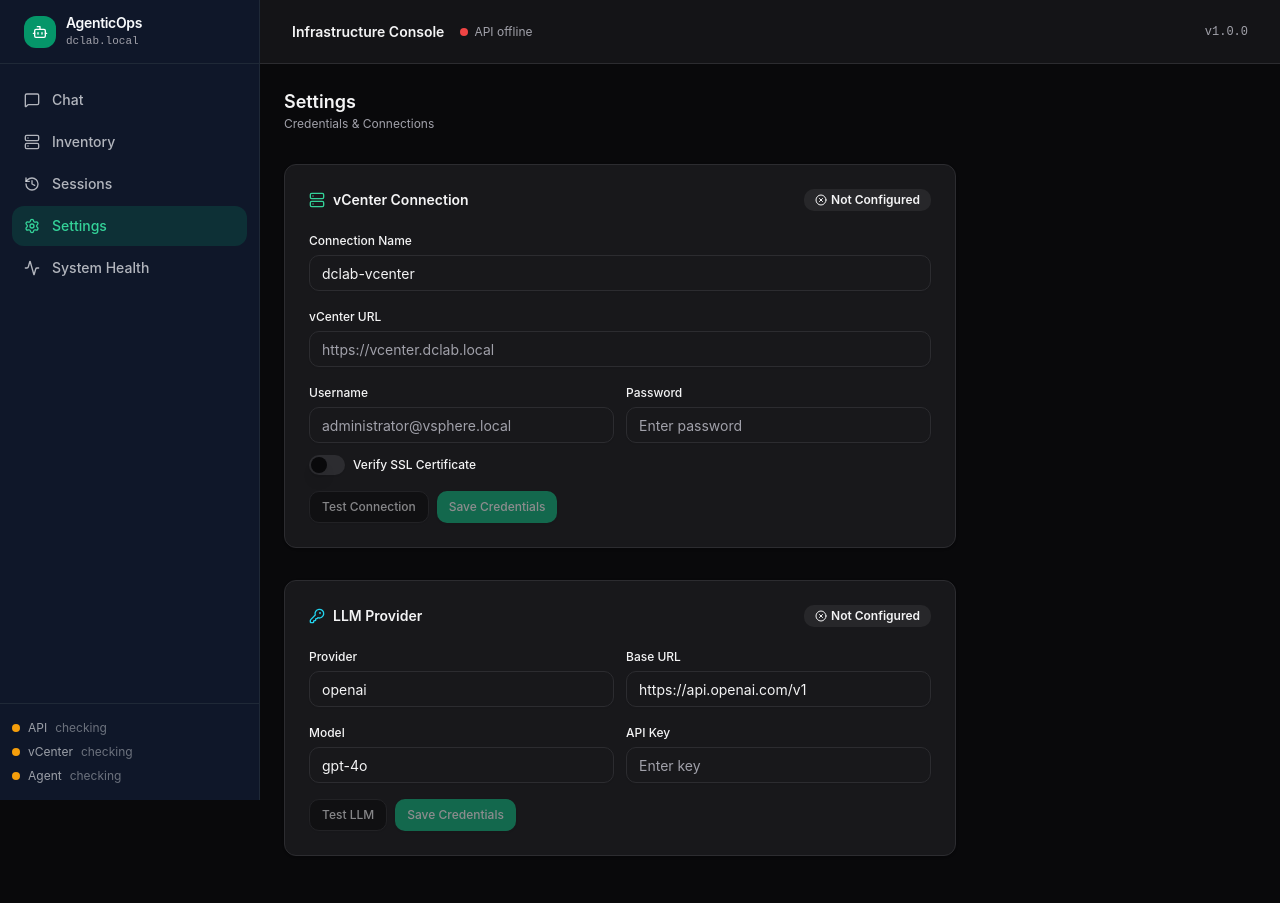
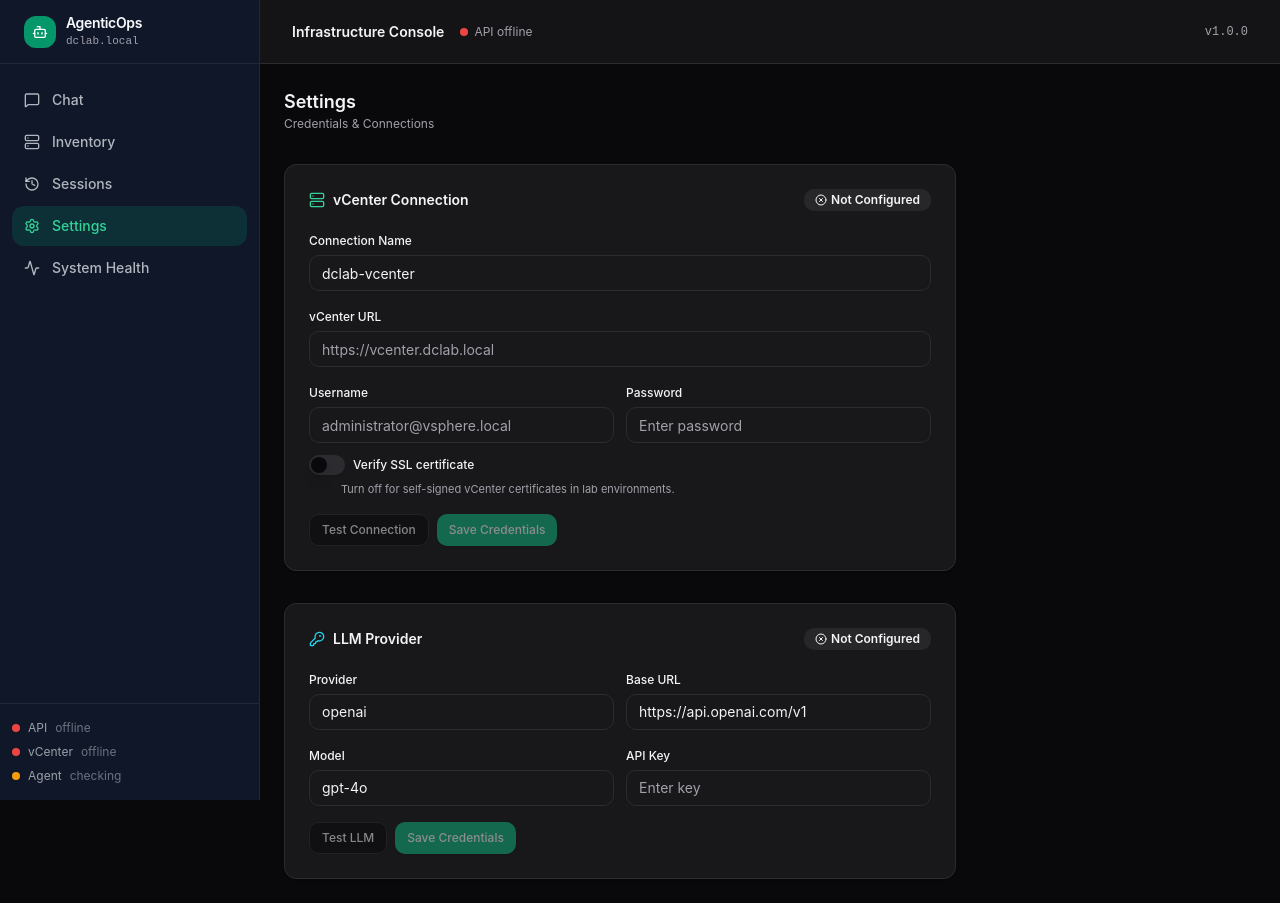
Before and after one commit to Achi-456/mcp-vcenter-agent, a Next.js app in the folder apps/frontend/: page /settings in a window 1280 px wide. Before the commit the page ends 880 px from the top, so only its background shows below. Built offline with nearby package versions, Linux system fonts and the light colour scheme; no server answers.

Commit message:
fix: settings UI improvements — disable save without password, live sidebar status, timestamps

```diff
--- a/apps/frontend/app/settings/page.tsx
+++ b/apps/frontend/app/settings/page.tsx
@@ -150,7 +150,7 @@ export default function SettingsPage() {
             <p><span className="text-muted-foreground">URL:</span> <span className="font-mono-code">{vcStatus.vcenter_url}</span></p>
             <p><span className="text-muted-foreground">User:</span> <span className="font-mono-code">{vcStatus.username_hint}</span></p>
             <p><span className="text-muted-foreground">Password:</span> {vcStatus.password_set ? "Saved" : "Not saved"}</p>
-            <p><span className="text-muted-foreground">Last Test:</span> {vcStatus.last_test_status || "Never"}</p>
+            <p><span className="text-muted-foreground">Last Test:</span> {vcStatus.last_test_status || "Never"}{vcStatus.last_tested_at ? ` — ${new Date(vcStatus.last_tested_at).toLocaleString()}` : ""}</p>
           </div>
         )}
 
@@ -173,9 +173,14 @@ export default function SettingsPage() {
               <Input className="h-9 text-sm" type="password" placeholder={vcStatus?.configured ? "Replace password" : "Enter password"} value={vcForm.password} onChange={(e) => setVcForm((p) => ({ ...p, password: e.target.value }))} />
             </div>
           </div>
-          <div className="flex items-center space-x-2">
-            <Switch id="vc-ssl" checked={vcForm.verify_ssl} onCheckedChange={(v) => setVcForm((p) => ({ ...p, verify_ssl: v }))} />
-            <Label htmlFor="vc-ssl" className="text-xs">Verify SSL Certificate</Label>
+          <div className="space-y-1.5">
+            <div className="flex items-center space-x-2">
+              <Switch id="vc-ssl" checked={vcForm.verify_ssl} onCheckedChange={(v) => setVcForm((p) => ({ ...p, verify_ssl: v }))} />
+              <Label htmlFor="vc-ssl" className="text-xs">Verify SSL certificate</Label>
+            </div>
+            <p className="text-[11px] text-muted-foreground pl-8">
+              Turn off for self-signed vCenter certificates in lab environments.
+            </p>
           </div>
         </div>
 
@@ -183,7 +188,7 @@ export default function SettingsPage() {
           <Button variant="outline" size="sm" onClick={vcTest} disabled={vcTesting || !vcForm.vcenter_url || !vcForm.username || !vcForm.password}>
             {vcTesting ? "Testing..." : "Test Connection"}
           </Button>
-          <Button size="sm" onClick={vcSave} disabled={vcSaving || !vcForm.vcenter_url || !vcForm.username || !vcForm.password}>
+          <Button size="sm" onClick={vcSave} disabled={vcSaving || !vcForm.password}>
             {vcSaving ? "Saving..." : "Save Credentials"}
           </Button>
           {vcStatus?.configured && (
@@ -215,7 +220,7 @@ export default function SettingsPage() {
             <p><span className="text-muted-foreground">Provider:</span> {llmStatus.provider}</p>
             <p><span className="text-muted-foreground">Model:</span> <span className="font-mono-code">{llmStatus.model}</span></p>
             <p><span className="text-muted-foreground">API Key:</span> {llmStatus.api_key_set ? "Saved" : "Not saved"}</p>
-            <p><span className="text-muted-foreground">Last Test:</span> {llmStatus.last_test_status || "Never"}</p>
+            <p><span className="text-muted-foreground">Last Test:</span> {llmStatus.last_test_status || "Never"}{llmStatus.last_tested_at ? ` — ${new Date(llmStatus.last_tested_at).toLocaleString()}` : ""}</p>
           </div>
         )}
 
--- a/apps/frontend/components/layout/app-sidebar.tsx
+++ b/apps/frontend/components/layout/app-sidebar.tsx
@@ -1,8 +1,10 @@
 "use client"
 
+import { useEffect, useState, useCallback } from "react"
 import Link from "next/link"
 import { usePathname } from "next/navigation"
 import { cn } from "@/lib/utils"
+import { api } from "@/lib/api"
 import {
   MessageSquare,
   Server,
@@ -20,8 +22,41 @@ const navItems = [
   { href: "/health", label: "System Health", icon: Activity },
 ]
 
+type Status = "ok" | "error" | "checking"
+
 export function AppSidebar() {
   const pathname = usePathname()
+  const [apiStatus, setApiStatus] = useState<Status>("checking")
+  const [vcStatus, setVcStatus] = useState<Status>("checking")
+  const [agentStatus, setAgentStatus] = useState<Status>("checking")
+
+  const check = useCallback(async () => {
+    try {
+      const h = await api.health()
+      setApiStatus(h.status === "ok" ? "ok" : "error")
+    } catch {
+      setApiStatus("error")
+    }
+
+    try {
+      const c = await api.getVCenterConnectionStatus()
+      setVcStatus(c.configured ? "ok" : "error")
+    } catch {
+      setVcStatus("error")
+    }
+
+    try {
+      setAgentStatus("checking")
+    } catch {
+      setAgentStatus("error")
+    }
+  }, [])
+
+  useEffect(() => {
+    check()
+    const i = setInterval(check, 30000)
+    return () => clearInterval(i)
+  }, [check])
 
   return (
     <aside className="fixed left-0 top-0 flex h-screen w-[260px] flex-col bg-sidebar border-r border-sidebar-border">
@@ -61,25 +96,30 @@ export function AppSidebar() {
       </nav>
 
       <div className="border-t border-sidebar-border px-3 py-4 space-y-2">
-        <StatusBadge label="API" status="checking" />
-        <StatusBadge label="vCenter" status="checking" />
-        <StatusBadge label="Agent" status="checking" />
+        <StatusBadge label="API" status={apiStatus} />
+        <StatusBadge label="vCenter" status={vcStatus} />
+        <StatusBadge label="Agent" status={agentStatus} />
       </div>
     </aside>
   )
 }
 
-function StatusBadge({ label, status }: { label: string; status: "ok" | "error" | "checking" }) {
-  const colors = {
+function StatusBadge({ label, status }: { label: string; status: Status }) {
+  const colors: Record<Status, string> = {
     ok: "bg-emerald-500",
     error: "bg-red-500",
     checking: "bg-amber-500",
+  }
+  const text: Record<Status, string> = {
+    ok: "online",
+    error: "offline",
+    checking: "checking",
   }
   return (
     <div className="flex items-center gap-2 text-xs">
       <span className={cn("h-2 w-2 rounded-full", colors[status])} />
       <span className="text-sidebar-foreground/60">{label}</span>
-      <span className="text-sidebar-foreground/40">{status === "checking" ? "checking" : status}</span>
+      <span className="text-sidebar-foreground/40">{text[status]}</span>
     </div>
   )
 }
```
Also changed, not shown: 1 other file (tests, documents, lock files or other folders).
